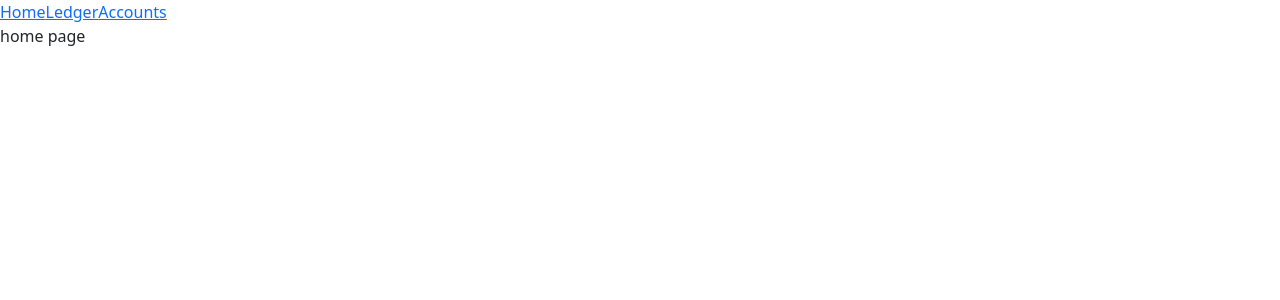
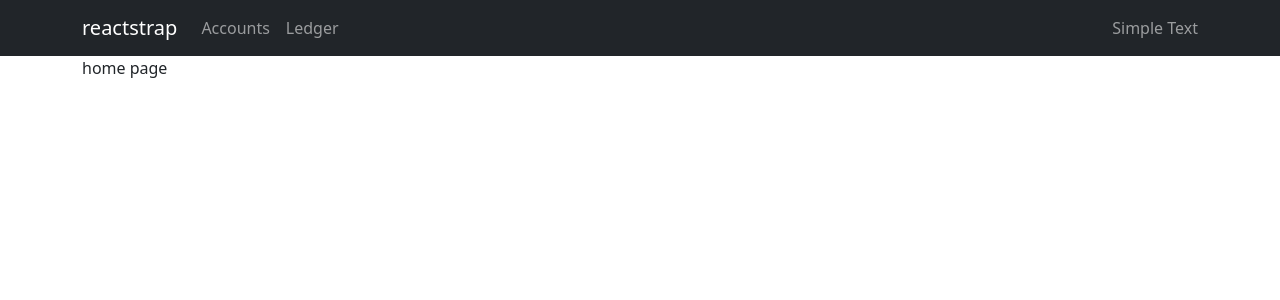
Before and after one commit to irfanullahjan/debit-credit, a Next.js app in the folder client/: page / in a window 1280 px wide. Shown: the top 300 px of the page. Built offline with nearby package versions, Linux system fonts and the light colour scheme.

Commit message:
basic layout and navbar

```diff
--- a/client/app/globals.scss
+++ b/client/app/globals.scss
@@ -1 +1,9 @@
 @import "~bootstrap/scss/bootstrap";
+
+// Removing horizontal padding from Navbar
+nav.navbar {
+  > div.container-fluid {
+    padding-left: 0;
+    padding-right: 0;
+  }
+}
--- a/client/app/layout.tsx
+++ b/client/app/layout.tsx
@@ -1,5 +1,6 @@
 import "./globals.scss";
-import NextLink from "next/link";
+import { NavBar } from "../components/NavBar";
+import { Main } from "@/components/Main";
 
 export default function RootLayout({
   children,
@@ -14,12 +15,8 @@ export default function RootLayout({
       */}
       <head />
       <body>
-        <nav>
-          <NextLink href="/">Home</NextLink>
-          <NextLink href="/ledger">Ledger</NextLink>
-          <NextLink href="/accounts">Accounts</NextLink>
-        </nav>
-        {children}
+        <NavBar />
+        <Main>{children}</Main>
       </body>
     </html>
   );
--- /dev/null
+++ b/client/components/Main.tsx
@@ -0,0 +1,15 @@
+"use client"
+
+import { Col, Container, Row } from "reactstrap";
+
+export function Main({children}: {children: React.ReactNode}) {
+  return (
+    <Container>
+      <Row>
+        <Col>
+          {children}
+        </Col>
+      </Row>
+    </Container>
+  );
+}
--- /dev/null
+++ b/client/components/NavBar.tsx
@@ -0,0 +1,46 @@
+"use client";
+
+import Link from "next/link";
+import { useState } from "react";
+import {
+  Col,
+  Collapse,
+  Container,
+  Nav,
+  Navbar,
+  NavbarBrand,
+  NavbarText,
+  NavbarToggler,
+  Row,
+} from "reactstrap";
+import { NavLinks } from "./NavLinks";
+
+export function NavBar() {
+  const [isOpen, setIsOpen] = useState(false);
+
+  const links = [
+    { href: "/accounts", label: "Accounts" },
+    { href: "/ledger", label: "Ledger" },
+  ];
+
+  return (
+    <div className="bg-dark">
+      <Container>
+        <Row>
+          <Col>
+            <Navbar dark color="dark" expand="md">
+              <NavbarBrand href="/" tag={Link}>reactstrap</NavbarBrand>
+              <NavbarToggler onClick={() => setIsOpen(!isOpen)} />
+              <Collapse isOpen={isOpen} navbar>
+                <Nav className="me-auto" navbar>
+                  <NavLinks links={links} />
+                </Nav>
+                <NavbarText>Simple Text</NavbarText>
+              </Collapse>
+            </Navbar>
+          </Col>
+        </Row>
+      </Container>
+    </div>
+  );
+}
--- /dev/null
+++ b/client/components/NavLinks.tsx
@@ -0,0 +1,27 @@
+import Link from "next/link";
+import { usePathname } from "next/navigation";
+import React from "react";
+import { NavItem, NavLink } from "reactstrap";
+
+type NavLinksProps = {
+  links: {
+    href: string;
+    label: string;
+  }[];
+};
+
+export function NavLinks(props: NavLinksProps) {
+  const { links } = props;
+  const pathname = usePathname();
+  return (
+    <React.Fragment>
+      {links.map(({ href, label }) => (
+        <NavItem key={href}>
+          <NavLink href={href} tag={Link} active={pathname === href}>
+            {label}
+          </NavLink>
+        </NavItem>
+      ))}
+    </React.Fragment>
+  );
+}
--- a/client/tsconfig.json
+++ b/client/tsconfig.json
@@ -18,7 +18,10 @@
       {
         "name": "next"
       }
-    ]
+    ],
+    "paths": {
+      "@/*": ["./*"]
+    }
   },
   "include": ["next-env.d.ts", "**/*.ts", "**/*.tsx", ".next/types/**/*.ts"],
   "exclude": ["node_modules"]
```
